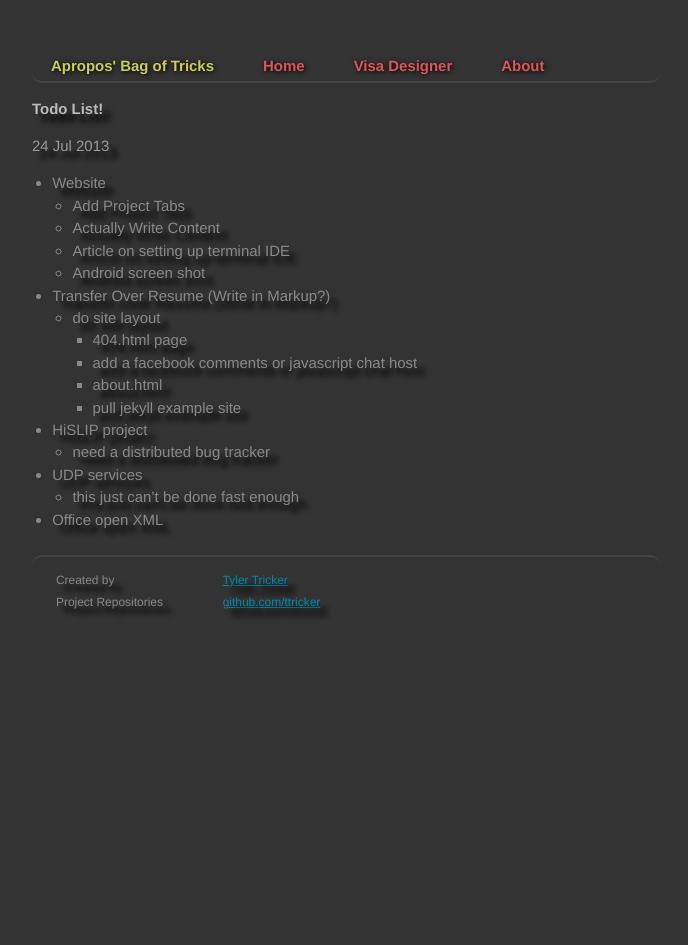
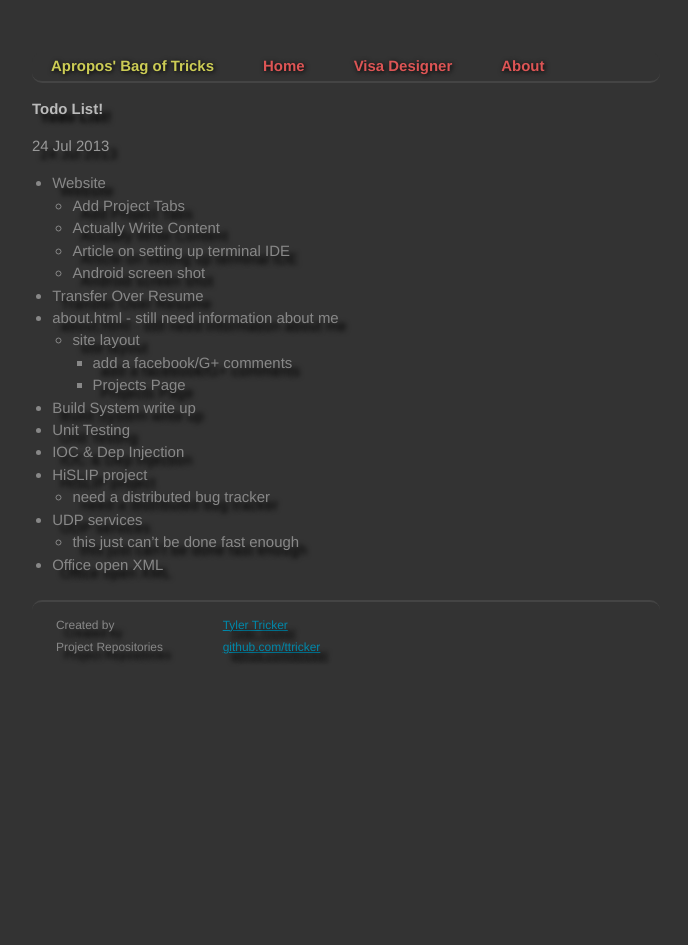
Before and after one commit to ttricker/ttricker.github.io, a Jekyll site: the page built from _posts/2013-07-24-todo.markdown, in a window 1280 px wide. Shown: the whole page, without its empty margins (294-982 px from the left). Built offline with Jekyll 4.4.1, drawn with Linux system fonts in a browser that asks for light colours; Markdown is read by kramdown in place of the engine named in the settings.

Commit message:
fix post headers duplication also updates the todo post

```diff
--- a/_posts/2013-07-24-todo.markdown
+++ b/_posts/2013-07-24-todo.markdown
@@ -10,12 +10,14 @@ categories: Todo
    - Actually Write Content
    - Article on setting up terminal IDE
    - Android screen shot
-- Transfer Over Resume (Write in Markup?)
-   - do site layout
-       - 404.html page
-       - add a facebook comments or javascript chat host
-       - about.html
-       - pull jekyll example site
+- Transfer Over Resume
+- about.html - still need information about me
+   - site layout
+       - add a facebook/G+ comments
+       - Projects Page
+- Build System write up
+- Unit Testing
+- IOC & Dep Injection
 - HiSLIP project
   - need a distributed bug tracker
 - UDP services
--- a/_posts/2013-08-08-large-build-systems.markdown
+++ b/_posts/2013-08-08-large-build-systems.markdown
@@ -4,8 +4,6 @@ title:  "Build System Design"
 date:  2013-08-08
 categories: [Coding Testing]
 ---
-# Build System Programming #
-
 
 One of the things that amazes me is how the bad build systems are in many of the
 projects, I've had to work on.
--- a/_posts/2013-09-26-terminal-ide.markdown
+++ b/_posts/2013-09-26-terminal-ide.markdown
@@ -8,7 +8,6 @@ summary: |
     I have Terminal IDE working although there are still some glitches.
 
 ---
-# Terminal IDE #
 
 Many friends of mine root their Android devices to get them to act more like a GNU/Linux system. I've never been a big fan of this as it leaves most of the less technical novices or devices that are still locked out in the cold. Because of this, I use non priviledged software whenever I can.
 
```
